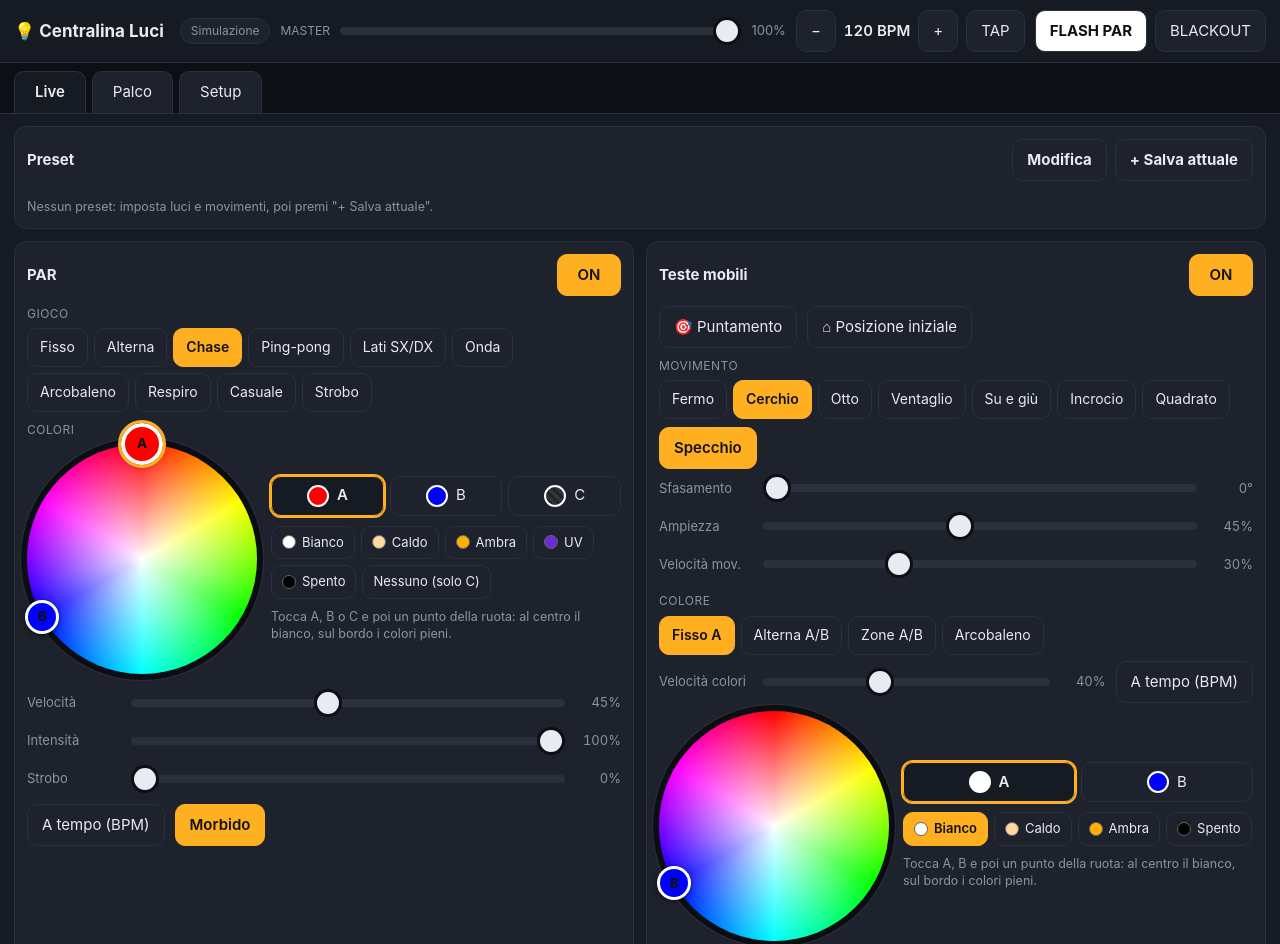
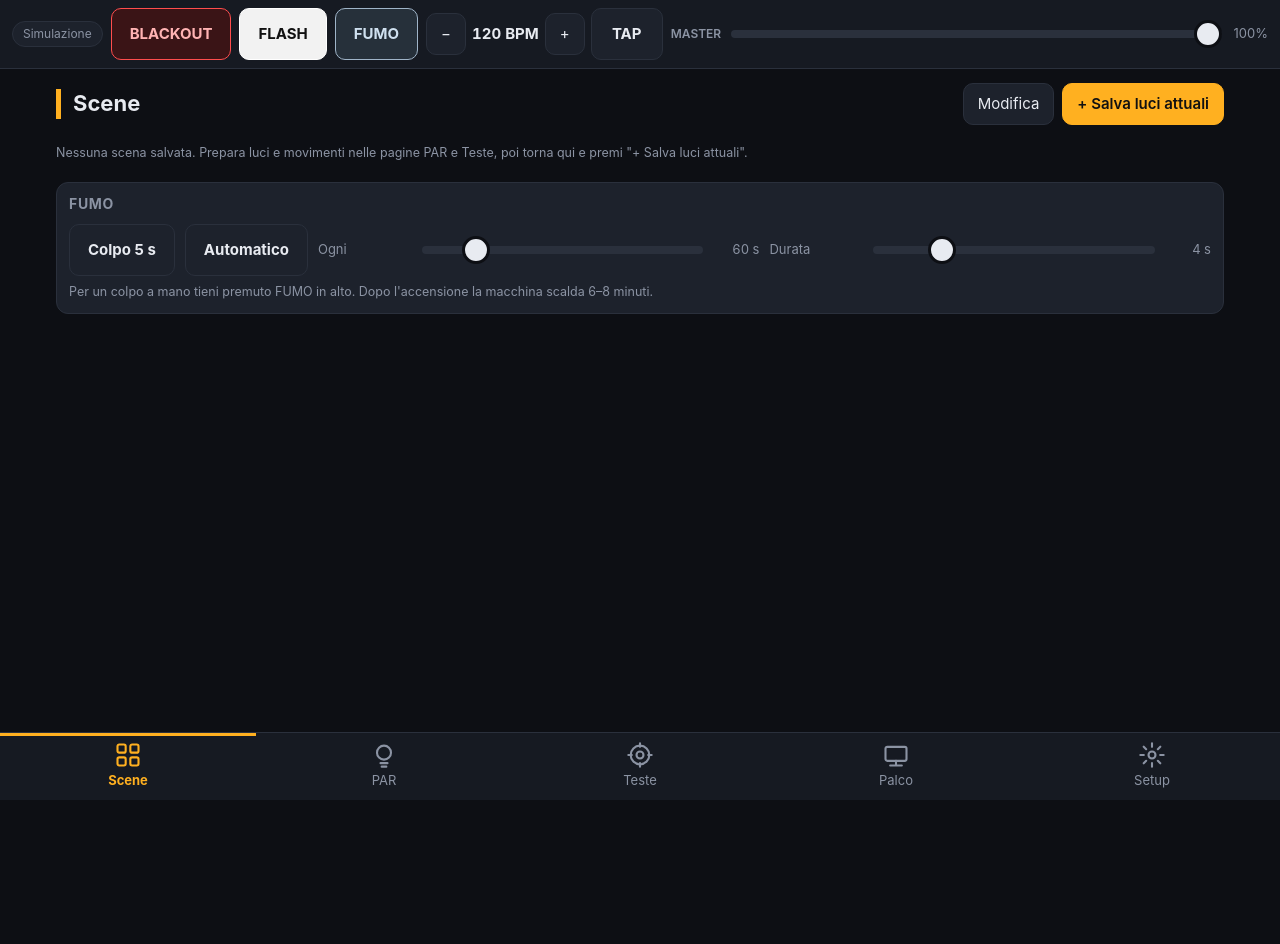
Before and after one commit to steoprimerano-lgtm/steo, a plain HTML site: page web/index.html in a window 1280 px wide. Shown: the top 944 px of the page. After the commit the page ends 800 px from the top, so only its background shows below. Drawn offline with Linux system fonts and the light colour scheme.

Commit message:
Nuova grafica a pagine: barra show fissa, Scene/PAR/Teste/Palco/Setup
Co-Authored-By: Claude Opus 5.5 <noreply@anthropic.com>
Claude-Session: https://claude.ai/code/session_01GHXAzmJL1iPPhwjms5uFDE

```diff
--- a/web/index.html
+++ b/web/index.html
@@ -12,7 +12,7 @@
 }
 *{box-sizing:border-box;-webkit-tap-highlight-color:transparent}
 html,body{margin:0;background:var(--bg);color:var(--txt);font:15px/1.35 -apple-system,BlinkMacSystemFont,"Segoe UI",Roboto,sans-serif;}
-body{padding:env(safe-area-inset-top) env(safe-area-inset-right) env(safe-area-inset-bottom) env(safe-area-inset-left);user-select:none;-webkit-user-select:none}
+body{padding:env(safe-area-inset-top) env(safe-area-inset-right) 0 env(safe-area-inset-left);overflow:hidden;user-select:none;-webkit-user-select:none}
 button{font:inherit;color:inherit;background:var(--panel2);border:1px solid var(--line);border-radius:10px;padding:10px 14px;cursor:pointer;touch-action:manipulation}
 button:active{transform:scale(.97)}
 button.on{background:var(--acc);color:#111;border-color:var(--acc);font-weight:600}
@@ -23,24 +23,54 @@ input[type=range]::-webkit-slider-thumb{-webkit-appearance:none;width:28px;heigh
 input[type=range]::-moz-range-track{height:8px;border-radius:4px;background:var(--line)}
 input[type=range]::-moz-range-thumb{width:24px;height:24px;border-radius:50%;background:var(--txt);border:3px solid var(--bg)}
 
-header{display:flex;align-items:center;gap:10px;padding:10px 14px;background:var(--panel);border-bottom:1px solid var(--line);flex-wrap:wrap}
-header h1{font-size:17px;margin:0 6px 0 0;white-space:nowrap}
+#app{display:flex;flex-direction:column;height:100vh;height:100dvh}
+#showbar{display:flex;align-items:center;gap:8px;padding:8px 12px;background:var(--panel);border-bottom:1px solid var(--line);flex-wrap:wrap;flex:none}
+.big{padding:14px 18px;font-weight:700;font-size:15px;min-height:52px}
 .pill{font-size:12px;padding:4px 10px;border-radius:20px;background:var(--panel2);border:1px solid var(--line);color:var(--sub);white-space:nowrap}
 .pill.live{color:var(--ok);border-color:var(--ok)}
-.hgroup{display:flex;align-items:center;gap:8px}
+.hgroup{display:flex;align-items:center;gap:6px}
 .master{display:flex;align-items:center;gap:8px;min-width:200px;flex:1}
-.master label{font-size:12px;color:var(--sub)}
-.bpm{font-variant-numeric:tabular-nums;min-width:62px;text-align:center;font-weight:600}
+.master label{font-size:12px;color:var(--sub);font-weight:600}
+.master .v{width:44px;font-size:13px;color:var(--sub);text-align:right}
+.bpm{font-variant-numeric:tabular-nums;min-width:66px;text-align:center;font-weight:700}
+#btnBlack{background:#3a1416;border-color:var(--red);color:#ffb3b3}
 #btnBlack.on{background:var(--red);border-color:var(--red);color:#fff}
-#btnFlash{background:#fff;color:#111;font-weight:700}
+#btnFlash{background:#f2f2f2;color:#111;border-color:#fff}
+#btnFlash.on{background:#fff;outline:3px solid var(--acc)}
+#btnFog{background:#26303a;border-color:#9fb4c8;color:#cfe0ef}
+#btnFog.on{background:#9fb4c8;color:#111}
+#btnTap{min-width:72px}
 
-nav{display:flex;gap:6px;padding:8px 14px 0}
-nav button{border-radius:10px 10px 0 0;border-bottom:none;padding:10px 20px}
-nav button.on{background:var(--panel);color:var(--txt);border-color:var(--line)}
+main{flex:1;overflow-y:auto;-webkit-overflow-scrolling:touch;background:var(--bg)}
+main section{display:none;padding:14px 16px 24px;max-width:1200px;margin:0 auto}
+main section.show{display:block}
+.pagehead{display:flex;align-items:center;gap:8px;margin-bottom:12px;flex-wrap:wrap}
+.pagehead h2{margin:0;font-size:22px;padding-left:12px;border-left:5px solid var(--gc,var(--acc))}
+.pagehead .sp{flex:1}
+.card h3{margin:0 0 10px;font-size:14px;color:var(--sub);text-transform:uppercase;letter-spacing:.05em}
+.g-par{--gc:#2ec4d6}
+.g-heads{--gc:#a58cff}
+#scene{--gc:var(--acc)}
+.g-par button.on,.g-par .chips button.on{background:var(--gc);border-color:var(--gc);color:#06262a}
+.g-heads button.on,.g-heads .chips button.on{background:var(--gc);border-color:var(--gc);color:#1b1240}
+.chips.fx{display:grid;grid-template-columns:repeat(auto-fill,minmax(118px,1fr));gap:8px}
+.chips.fx button{padding:16px 8px;font-size:15px;font-weight:600}
+.split{display:grid;grid-template-columns:auto 1fr;gap:20px;align-items:start}
+.split2{display:grid;grid-template-columns:1fr 1fr;gap:12px}
+@media (max-width:820px){.split,.split2{grid-template-columns:1fr}}
+.sliders{margin-top:14px;background:var(--panel2);border:1px solid var(--line);border-radius:12px;padding:6px 14px}
+.presetgrid{display:grid;grid-template-columns:repeat(auto-fill,minmax(170px,1fr));gap:12px}
+.presetgrid .preset{min-height:104px;font-size:19px;text-align:left;display:flex;flex-direction:column;justify-content:space-between;padding:14px 16px;border-width:2px}
+.presetgrid .preset.cur{background:var(--acc);color:#111;border-color:var(--acc);outline:none}
+.presetgrid .preset.cur small{color:#3a2a00}
+.fogcard{margin-top:20px}
 
-main{background:var(--panel);border-top:1px solid var(--line);min-height:calc(100vh - 120px)}
-section{display:none;padding:12px 14px}
-section.show{display:block}
+#tabs{display:grid;grid-template-columns:repeat(5,1fr);flex:none;background:var(--panel);border-top:1px solid var(--line);padding-bottom:env(safe-area-inset-bottom)}
+#tabs button{background:none;border:0;border-radius:0;padding:8px 0 10px;display:flex;flex-direction:column;align-items:center;gap:3px;font-size:13px;color:var(--sub)}
+#tabs button svg{width:28px;height:28px;fill:none;stroke:currentColor;stroke-width:1.8;stroke-linecap:round;stroke-linejoin:round}
+#tabs button.on{color:var(--acc);font-weight:700;box-shadow:inset 0 3px 0 var(--acc)}
+#tabs button[data-tab=par].on{color:#2ec4d6;box-shadow:inset 0 3px 0 #2ec4d6}
+#tabs button[data-tab=teste].on{color:#a58cff;box-shadow:inset 0 3px 0 #a58cff}
 
 .stagewrap{background:#07080b;border:1px solid var(--line);border-radius:12px;overflow:hidden;position:relative}
 .stagewrap svg{display:block;width:100%;height:auto}
@@ -65,8 +95,6 @@ section.show{display:block}
 .row .v{width:44px;text-align:right;font-variant-numeric:tabular-nums;font-size:13px;color:var(--sub)}
 .tog{min-width:64px}
 .fogrow{display:flex;gap:10px;flex-wrap:wrap;align-items:center}
-#btnFog{padding:16px 22px;font-weight:700}
-#btnFog.on{background:#9fb4c8;color:#111}
 .hint{font-size:12.5px;color:var(--sub);margin:8px 0 0}
 
 .edittools{display:flex;gap:10px;flex-wrap:wrap;align-items:center;margin-bottom:10px}
@@ -96,8 +124,9 @@ td input.num{width:72px}
 .preset .del{position:absolute;top:-8px;right:-8px;width:24px;height:24px;border-radius:50%;background:var(--red);color:#fff;font-size:12px;line-height:24px;text-align:center;display:none}
 .editing .preset .del{display:block}
 
-.wheelbox{display:flex;gap:14px;align-items:center;flex-wrap:wrap;margin-bottom:10px}
-.wheel{position:relative;width:230px;height:230px;border-radius:50%;touch-action:none;flex:none;
+.wheelbox{display:flex;gap:18px;align-items:center;flex-wrap:wrap;margin-bottom:10px;padding:18px 6px 6px 18px}
+#cardHeads .wheel{width:min(230px,70vw);height:min(230px,70vw)}
+.wheel{position:relative;width:min(300px,80vw);height:min(300px,80vw);border-radius:50%;touch-action:none;flex:none;
  background:radial-gradient(closest-side,#fff 0%,rgba(255,255,255,.85) 12%,rgba(255,255,255,0) 100%),conic-gradient(from 0deg,#f00,#ff0,#0f0,#0ff,#00f,#f0f,#f00);
  box-shadow:0 0 0 6px #0b0d12,0 0 0 7px var(--line)}
 .wheel .h{position:absolute;width:34px;height:34px;margin:-17px 0 0 -17px;border-radius:50%;border:3px solid #fff;box-shadow:0 1px 5px rgba(0,0,0,.6);display:flex;align-items:center;justify-content:center;font-weight:800;font-size:13px;color:#111;pointer-events:none}
@@ -113,101 +142,105 @@ td input.num{width:72px}
 </style>
 </head>
 <body>
-<header>
-  <h1>💡 Centralina Luci</h1>
+<div id="app">
+<header id="showbar">
   <span id="status" class="pill">Simulazione</span>
-  <div class="master"><label>MASTER</label><input id="master" type="range" min="0" max="100" value="100"><span id="masterV" class="v" style="width:40px;font-size:13px;color:var(--sub)">100%</span></div>
-  <div class="hgroup">
+  <button id="btnBlack" class="big">BLACKOUT</button>
+  <button id="btnFlash" class="big" title="Tutti i PAR bianchi al massimo finché tieni premuto">FLASH</button>
+  <button id="btnFog" class="big" title="Fumo finché tieni premuto">FUMO</button>
+  <div class="hgroup bpmbox">
     <button id="bpmMinus">−</button><span class="bpm" id="bpmV">120 BPM</span><button id="bpmPlus">+</button>
-    <button id="btnTap">TAP</button>
+    <button id="btnTap" class="big">TAP</button>
   </div>
-  <div class="hgroup">
-    <button id="btnFlash" title="Tutti i PAR bianchi al massimo finché tieni premuto">FLASH PAR</button>
-    <button id="btnBlack">BLACKOUT</button>
-  </div>
+  <div class="master"><label>MASTER</label><input id="master" type="range" min="0" max="100" value="100"><span id="masterV" class="v">100%</span></div>
 </header>
-<nav>
-  <button data-tab="live" class="on">Live</button>
-  <button data-tab="palco">Palco</button>
-  <button data-tab="setup">Setup</button>
-</nav>
 <main>
-<!-- LIVE -->
-<section id="live" class="show">
-  <div class="card" id="cardPresets">
-    <h2>Preset <span class="sp"></span><button id="btnPresetEdit">Modifica</button><button id="btnPresetNew">+ Salva attuale</button></h2>
-    <div id="presetSave" hidden style="margin-bottom:10px">
+<!-- SCENE -->
+<section id="scene" class="show">
+  <div class="pagehead"><h2>Scene</h2><span class="sp"></span><button id="btnPresetEdit">Modifica</button><button id="btnPresetNew" class="on">+ Salva luci attuali</button></div>
+  <div id="presetSave" hidden class="card" style="margin-bottom:12px">
     <div class="row" style="flex-wrap:wrap">
       <input id="presetName" placeholder="Nome (es. Ballad blu)" style="flex:1;min-width:180px">
       <div class="chips" id="presetScope"><button data-v="tutto" class="on">PAR + teste</button><button data-v="par">Solo PAR</button><button data-v="heads">Solo teste</button></div>
       <button id="presetOk" class="on">Salva</button><button id="presetCancel">Annulla</button>
     </div>
   </div>
-    <div class="chips" id="presetList"></div>
-    <p class="hint" id="presetEmpty">Nessun preset: imposta luci e movimenti, poi premi "+ Salva attuale".</p>
+  <div id="cardPresets"><div class="presetgrid" id="presetList"></div></div>
+  <p class="hint" id="presetEmpty">Nessuna scena salvata. Prepara luci e movimenti nelle pagine PAR e Teste, poi torna qui e premi "+ Salva luci attuali".</p>
+  <div class="card fogcard">
+    <h3>Fumo</h3>
+    <div class="fogrow">
+      <button id="btnFog5" class="big">Colpo 5 s</button>
+      <button class="tog big" data-tog="fog.auto">Automatico</button>
+      <div class="row" style="flex:1;min-width:220px"><span class="k">Ogni</span><input type="range" min="15" max="300" step="5" data-range="fog.every"><span class="v"></span></div>
+      <div class="row" style="flex:1;min-width:220px"><span class="k">Durata</span><input type="range" min="1" max="15" data-range="fog.len"><span class="v"></span></div>
     </div>
-  <div class="cols">
-    <div class="card" id="cardPar">
-      <h2>PAR <span class="sp"></span><button class="tog" data-tog="par.on">ON</button></h2>
+    <p class="hint">Per un colpo a mano tieni premuto FUMO in alto. Dopo l'accensione la macchina scalda 6–8 minuti.</p>
+  </div>
+</section>
+
+<!-- PAR -->
+<section id="par" class="g-par">
+  <div class="pagehead"><h2>PAR</h2><span class="sp"></span><button class="tog big" data-tog="par.on">ACCESI</button></div>
+  <div id="cardPar"><div class="split">
+    <div class="wheelbox" data-wheel="par"></div>
+    <div>
       <div class="lab">Gioco</div>
-      <div class="chips" data-chips="par.effect"></div>
-      <div class="lab">Colori</div>
-      <div class="wheelbox" data-wheel="par"></div>
-      <div class="row"><span class="k">Velocità</span><input type="range" min="0" max="100" data-range="par.speed"><span class="v"></span></div>
-      <div class="row"><span class="k">Intensità</span><input type="range" min="0" max="100" data-range="par.dim"><span class="v"></span></div>
-      <div class="row"><span class="k">Strobo</span><input type="range" min="0" max="100" data-range="par.strobe"><span class="v"></span></div>
-      <div class="row" style="margin-top:6px;flex-wrap:wrap">
+      <div class="chips fx" data-chips="par.effect"></div>
+      <div class="row" style="margin-top:12px;flex-wrap:wrap">
         <button class="tog" data-tog="par.sync">A tempo (BPM)</button>
         <button class="tog" data-tog="par.smooth">Morbido</button>
       </div>
     </div>
-    <div class="card" id="cardHeads">
-      <h2>Teste mobili <span class="sp"></span><button class="tog" data-tog="heads.on">ON</button></h2>
-      <div class="row" style="flex-wrap:wrap">
-        <button id="btnPoint">🎯 Puntamento</button>
+  </div>
+  <div class="sliders">
+    <div class="row"><span class="k">Velocità</span><input type="range" min="0" max="100" data-range="par.speed"><span class="v"></span></div>
+    <div class="row"><span class="k">Intensità</span><input type="range" min="0" max="100" data-range="par.dim"><span class="v"></span></div>
+    <div class="row"><span class="k">Strobo</span><input type="range" min="0" max="100" data-range="par.strobe"><span class="v"></span></div>
+  </div></div>
+</section>
+
+<!-- TESTE -->
+<section id="teste" class="g-heads">
+  <div class="pagehead"><h2>Teste mobili</h2><span class="sp"></span>
+    <button id="btnPoint">🎯 Punta</button>
     <button class="tog" data-tog="heads.home">⌂ Posizione iniziale</button>
-      </div>
+    <button class="tog big" data-tog="heads.on">ACCESE</button></div>
   <div class="pointbox" id="pointBox" hidden>
     <div class="chips" id="pointWho"></div>
     <div class="xy" id="xyPad"><span class="ax" style="left:6px;top:4px">tilt ↑</span><span class="ax" style="right:6px;bottom:4px">pan →</span></div>
     <div class="row" style="flex-wrap:wrap;align-items:flex-start">
       <div class="arrows"><span></span><button data-nud="0,1">▲</button><span></span><button data-nud="-1,0">◀</button><button id="btnFine" class="tog">fine</button><button data-nud="1,0">▶</button><span></span><button data-nud="0,-1">▼</button><span></span></div>
       <div style="flex:1;min-width:180px">
-            <p class="hint" style="margin-top:0">Le teste si fermano in luce bianca. Trascina nel riquadro (o usa le frecce) per puntarle: quella diventa la <b>posizione iniziale</b>, cioè il centro dei movimenti. Con "Entrambe" e Specchio attivo la DX si muove a specchio.</p>
-            <button id="pointDone" class="on">Fatto</button>
+        <p class="hint" style="margin-top:0">Le teste si fermano in luce bianca. Trascina nel riquadro o usa le frecce: quel punto diventa la <b>posizione iniziale</b>, il centro dei movimenti.</p>
+        <button id="pointDone" class="on big">Fatto</button>
       </div>
     </div>
   </div>
-      <div class="lab">Movimento</div>
-      <div class="chips" data-chips="heads.move"></div>
-      <div class="row" style="margin-top:8px;flex-wrap:wrap">
-        <button class="tog" data-tog="heads.mirror">Specchio</button>
+  <div id="cardHeads"><div class="split2">
+    <div class="card">
+      <h3>Movimento</h3>
+      <div class="chips fx" data-chips="heads.move"></div>
+      <div class="row" style="margin-top:8px"><button class="tog" data-tog="heads.mirror">Specchio</button></div>
+      <div class="row"><span class="k">Velocità</span><input type="range" min="0" max="100" data-range="heads.speed"><span class="v"></span></div>
+      <div class="row"><span class="k">Ampiezza</span><input type="range" min="0" max="100" data-range="heads.size"><span class="v"></span></div>
+      <div class="row"><span class="k">Sfasamento</span><input type="range" min="0" max="100" data-range="heads.phase"><span class="v"></span></div>
     </div>
-      <div class="row"><span class="k">Sfasamento</span><input type="range" min="0" max="100" data-range="heads.phase"><span class="v"></span></div>
-      <div class="row"><span class="k">Ampiezza</span><input type="range" min="0" max="100" data-range="heads.size"><span class="v"></span></div>
-      <div class="row"><span class="k">Velocità mov.</span><input type="range" min="0" max="100" data-range="heads.speed"><span class="v"></span></div>
-      <div class="lab">Colore</div>
-      <div class="chips" data-chips="heads.colMode"></div>
-      <div class="row" style="margin-top:6px"><span class="k">Velocità colori</span><input type="range" min="0" max="100" data-range="heads.colSpeed"><span class="v"></span><button class="tog" data-tog="heads.sync">A tempo (BPM)</button></div>
+    <div class="card">
+      <h3>Colore</h3>
+      <div class="chips fx" data-chips="heads.colMode"></div>
+      <div class="row" style="margin-top:6px"><span class="k">Velocità</span><input type="range" min="0" max="100" data-range="heads.colSpeed"><span class="v"></span><button class="tog" data-tog="heads.sync">BPM</button></div>
       <div class="wheelbox" data-wheel="heads" style="margin-top:8px"></div>
+    </div>
+  </div>
+  <div class="card" style="margin-top:12px">
+    <h3>Fascio e anello</h3>
     <div class="row"><span class="k">Intensità</span><input type="range" min="0" max="100" data-range="heads.dim"><span class="v"></span></div>
     <div class="row"><span class="k">Zoom</span><input type="range" min="0" max="100" data-range="heads.zoom"><span class="v"></span></div>
     <div class="row"><span class="k">Strobo</span><input type="range" min="0" max="100" data-range="heads.strobe"><span class="v"></span></div>
     <div class="lab">Anello LED</div>
     <div class="chips" data-chips="heads.ring"></div>
-    </div>
-  </div>
-  <div class="card" style="margin-top:12px">
-    <h2>Macchina del fumo</h2>
-    <div class="fogrow">
-      <button id="btnFog">TIENI PREMUTO = FUMO</button>
-      <button id="btnFog5">Colpo 5 s</button>
-      <button class="tog" data-tog="fog.auto">Automatico</button>
-      <div class="row" style="flex:1;min-width:240px"><span class="k">Ogni</span><input type="range" min="15" max="300" step="5" data-range="fog.every"><span class="v"></span></div>
-      <div class="row" style="flex:1;min-width:240px"><span class="k">Durata</span><input type="range" min="1" max="15" data-range="fog.len"><span class="v"></span></div>
-    </div>
-    <p class="hint">Dopo l'accensione la macchina scalda per 6–8 minuti: prima non risponde ai comandi.</p>
-  </div>
+  </div></div>
 </section>
 
 <!-- PALCO -->
@@ -219,7 +252,7 @@ td input.num{width:72px}
     <label class="row" style="gap:6px">Profondità <input id="stD" type="number" min="2" max="15" step="0.5" style="width:70px"> m</label>
     <button id="btnResetLayout">Disposizione iniziale</button>
   </div>
-  <div class="row" style="flex-wrap:wrap;margin-bottom:10px"><span class="k" style="width:auto">Prova preset:</span><div class="chips" id="presetList2"></div></div>
+  <div class="row" style="flex-wrap:wrap;margin-bottom:10px"><span class="k" style="width:auto">Prova scena:</span><div class="chips" id="presetList2"></div></div>
   <div class="stagewrap"><svg id="svgEdit"></svg></div>
   <p class="hint">Il pubblico è in basso. L'ordine sinistra→destra dei PAR sul palco decide il verso dei giochi (chase, onda, lati).</p>
 </section>
@@ -255,7 +288,7 @@ td input.num{width:72px}
   </div>
   <div class="card" style="margin-top:12px">
     <h2>Teste mobili: posizione iniziale e inversione</h2>
-    <p class="hint" style="margin-top:0">Il puntamento rapido è nella scheda Live (🎯). Qui puoi rifinire i valori o invertire il pan di una testa montata al contrario.</p>
+    <p class="hint" style="margin-top:0">Il puntamento rapido è nella pagina Teste (🎯 Punta). Qui puoi rifinire i valori o invertire il pan di una testa montata al contrario.</p>
     <div class="calib" id="calibBox"></div>
   </div>
   <div class="card" style="margin-top:12px">
@@ -273,6 +306,14 @@ td input.num{width:72px}
   </div>
 </section>
 </main>
+<nav id="tabs">
+  <button data-tab="scene" class="on"><svg viewBox="0 0 24 24"><rect x="3" y="3" width="7" height="7" rx="1.5"/><rect x="14" y="3" width="7" height="7" rx="1.5"/><rect x="3" y="14" width="7" height="7" rx="1.5"/><rect x="14" y="14" width="7" height="7" rx="1.5"/></svg>Scene</button>
+  <button data-tab="par"><svg viewBox="0 0 24 24"><circle cx="12" cy="10" r="6"/><path d="M9 19h6M10 22h4"/></svg>PAR</button>
+  <button data-tab="teste"><svg viewBox="0 0 24 24"><circle cx="12" cy="12" r="8"/><circle cx="12" cy="12" r="3"/><path d="M12 2v3M12 19v3M2 12h3M19 12h3"/></svg>Teste</button>
+  <button data-tab="palco"><svg viewBox="0 0 24 24"><rect x="3" y="5" width="18" height="12" rx="1.5"/><path d="M7 21h10M12 17v4"/></svg>Palco</button>
+  <button data-tab="setup"><svg viewBox="0 0 24 24"><circle cx="12" cy="12" r="3"/><path d="M12 2v3M12 19v3M2 12h3M19 12h3M4.9 4.9l2.1 2.1M17 17l2.1 2.1M4.9 19.1L7 17M17 7l2.1-2.1"/></svg>Setup</button>
+</nav>
+</div>
 
 <script>
 "use strict";
@@ -584,7 +625,7 @@ function applyRemote(d){
   const ip=document.getElementById("netIp"), un=document.getElementById("netUni"); if(ip){ ip.value=net.ip; un.value=net.uni; }
   applying=false;
 }
-function setStatus(live){ const el=document.getElementById("status"); el.textContent=live?"Centralina collegata":"Simulazione"; el.classList.toggle("live",live); }
+function setStatus(live){ const el=document.getElementById("status"); el.textContent=live?"● Collegata":"Simulazione"; el.classList.toggle("live",live); }
 let shutArm=false;
 function renderCentral(){
   const box=document.getElementById("centralBox"); if(!box) return;
@@ -712,14 +753,14 @@ function enableDrag(svg){
 }
 
 /* ================= INTERFACCIA ================= */
-let curTab="live";
+let curTab="scene";
 function showTab(t){
   curTab=t;
   document.querySelectorAll("nav button").forEach(b=>b.classList.toggle("on",b.dataset.tab===t));
-  document.querySelectorAll("section").forEach(s=>s.classList.toggle("show",s.id===t));
+  document.querySelectorAll("main section").forEach(s=>s.classList.toggle("show",s.id===t)); document.querySelector("main").scrollTop=0;
   if(t==="palco"){ editBuilt=false; document.getElementById("stW").value=stage.w; document.getElementById("stD").value=stage.d; }
   if(t==="setup") renderSetup();
-  if(t==="live") liveBuilt=false;
+
   if(location.hash.slice(1)!==t){ try{ history.replaceState(null,"","#"+t);}catch(e){} }
 }
 document.querySelectorAll("nav button").forEach(b=>b.onclick=()=>showTab(b.dataset.tab));
@@ -881,7 +922,7 @@ function renderPresets(){
     box.appendChild(b);
   });
   const box2=document.getElementById("presetList2");
-  if(box2){ box2.innerHTML=presets.length?"":'<span class="hint" style="margin:0">nessun preset salvato</span>';
+  if(box2){ box2.innerHTML=presets.length?"":'<span class="hint" style="margin:0">nessuna scena salvata</span>';
     presets.forEach((p,i)=>{ const b=document.createElement("button"); b.textContent=p.name; b.classList.toggle("on",curPreset===i);
       b.onclick=()=>{ if(p.par) Object.assign(S.par,{colC:""},clone(p.par)); if(p.heads){ const h=S.heads.home; Object.assign(S.heads,clone(p.heads)); S.heads.home=h; } curPreset=i; save(); refreshUI(); };
       box2.appendChild(b); }); }
@@ -1136,8 +1177,8 @@ function drawMonitor(){
 /* ================= AVVIO ================= */
 load(); bindUI(); bindPoint(); bindPresets(); refreshUI(); renderCentral(); connect();
 if(NATIVE){ const st=document.getElementById("status"); st.textContent="App iPad · Art-Net diretto"; st.classList.add("live"); }
-const h0=location.hash.slice(1); showTab(["live","palco","setup"].includes(h0)?h0:"live");
-window.addEventListener("hashchange",()=>{ const h=location.hash.slice(1); if(["live","palco","setup"].includes(h)&&h!==curTab) showTab(h); });
+const TABS=["scene","par","teste","palco","setup"]; const h0=location.hash.slice(1); showTab(TABS.includes(h0)?h0:"scene");
+window.addEventListener("hashchange",()=>{ const h=location.hash.slice(1); if(TABS.includes(h)&&h!==curTab) showTab(h); });
 requestAnimationFrame(tick);
 </script>
 </body>
```
Lines whose indentation alone changed are shown as unchanged.
